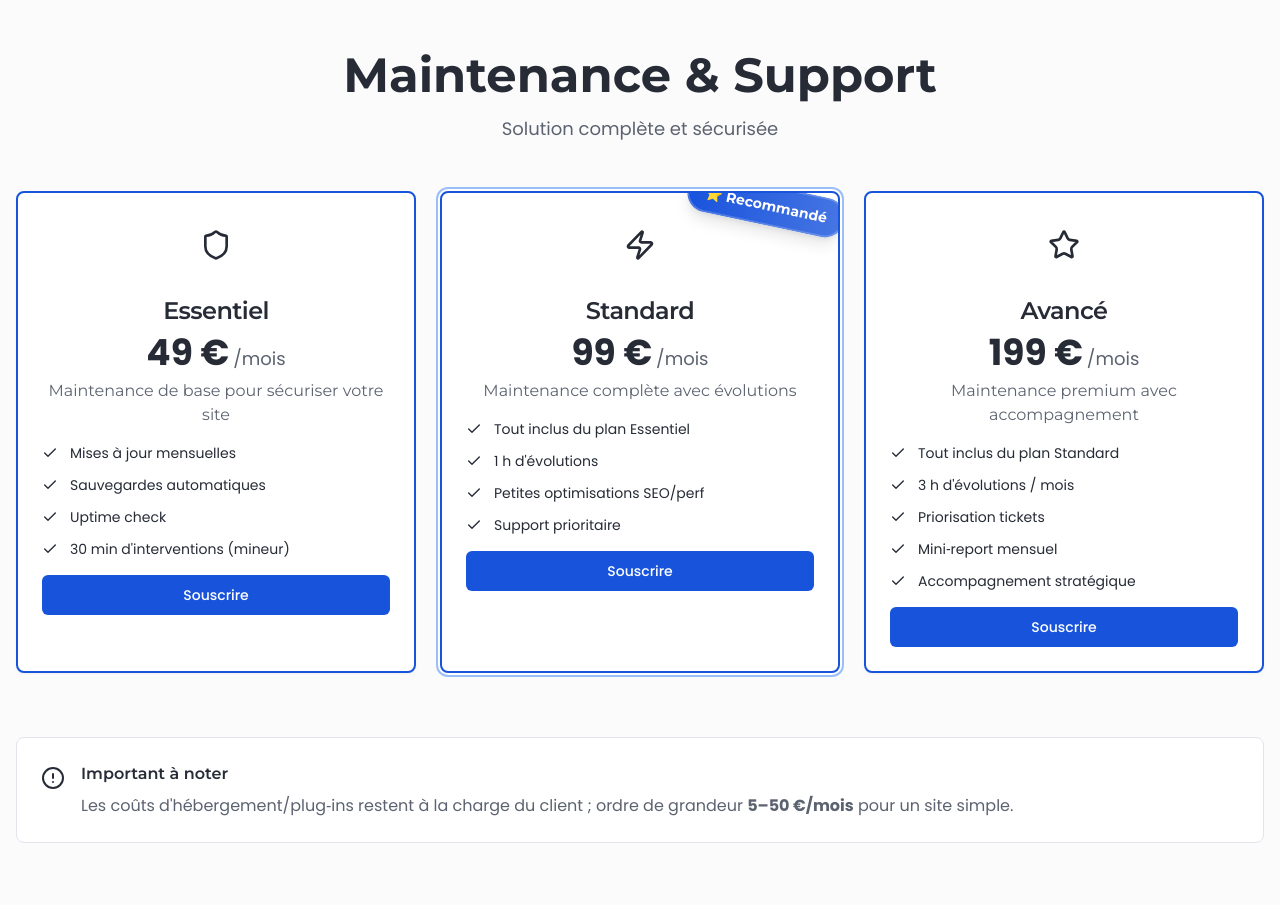
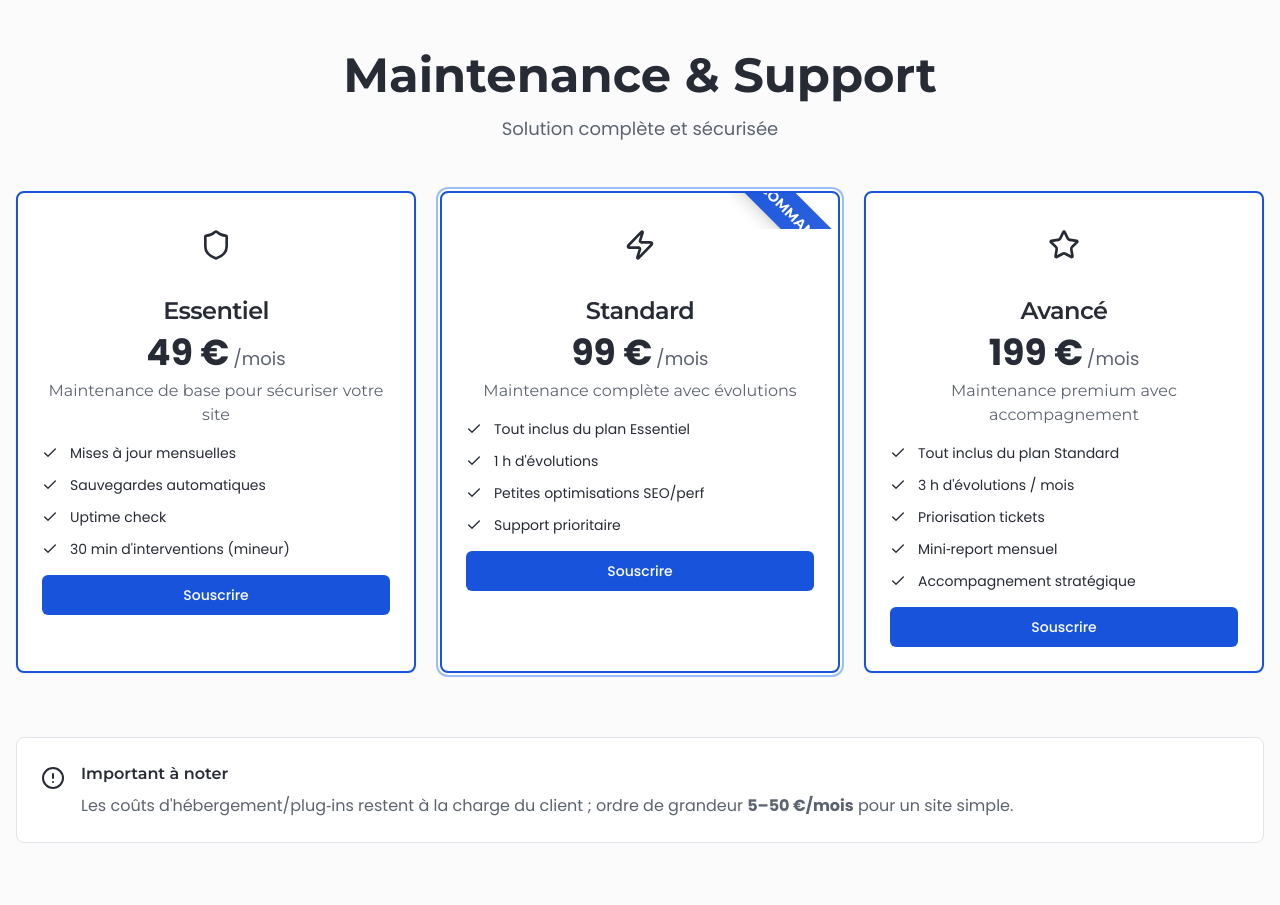
Before and after one commit to jhbkr/Portfolio, a Next.js app: page /freelance in a window 1280 px wide. Shown: the part 7040-7945 px from the top of the page. Built offline with nearby package versions, Linux system fonts and the light colour scheme.

Commit message:
feat: créer une vraie banderolle 'Recommandé' professionnelle
- Banderolle diagonale qui traverse le coin de la carte
- Effet de pli pour un rendu réaliste
- Rotation 45° pour un effet de ruban
- Texte en majuscules pour plus d'impact

```diff
--- a/components/freelance/freelance-maintenance.tsx
+++ b/components/freelance/freelance-maintenance.tsx
@@ -156,8 +156,10 @@ export default function FreelanceMaintenance() {
                 plan.recommended && isClient && theme === "deathstroke" && "ring-[#FF8C00]",
               )}>
                 {plan.recommended && (
+                  <div className="absolute top-0 right-0 overflow-hidden">
+                    {/* Banderolle principale */}
                     <div className={cn(
-                    "absolute -top-2 -right-2 bg-gradient-to-r from-primary to-primary/80 text-white px-4 py-2 text-sm font-bold rounded-full shadow-lg border-2 border-white/20 transform rotate-12 z-10",
+                      "relative bg-gradient-to-r from-primary to-primary/90 text-white text-center py-2 px-6 text-sm font-bold shadow-lg transform rotate-45 translate-x-8 -translate-y-2 z-10",
                       isClient && theme === "robin" && "from-[#FF0000] to-[#CC0000]",
                       isClient && theme === "starfire" && "from-[#FF69B4] to-[#FF1493]",
                       isClient && theme === "cyborg" && "from-[#4169E1] to-[#0000CD]",
@@ -165,7 +167,18 @@ export default function FreelanceMaintenance() {
                       isClient && theme === "raven" && "from-[#663399] to-[#4B0082]",
                       isClient && theme === "deathstroke" && "from-[#FF8C00] to-[#FF4500]",
                     )}>
-                    ⭐ Recommandé
+                      ⭐ RECOMMANDÉ
+                    </div>
+                    {/* Effet de pli */}
+                    <div className={cn(
+                      "absolute top-0 right-0 w-0 h-0 border-l-[20px] border-l-transparent border-t-[20px] border-t-primary/70 transform rotate-45 translate-x-6 -translate-y-1 z-5",
+                      isClient && theme === "robin" && "border-t-[#CC0000]",
+                      isClient && theme === "starfire" && "border-t-[#FF1493]",
+                      isClient && theme === "cyborg" && "border-t-[#0000CD]",
+                      isClient && theme === "beastboy" && "border-t-[#228B22]",
+                      isClient && theme === "raven" && "border-t-[#4B0082]",
+                      isClient && theme === "deathstroke" && "border-t-[#FF4500]",
+                    )}></div>
                   </div>
                 )}
 
```
Lines whose indentation alone changed are shown as unchanged.
